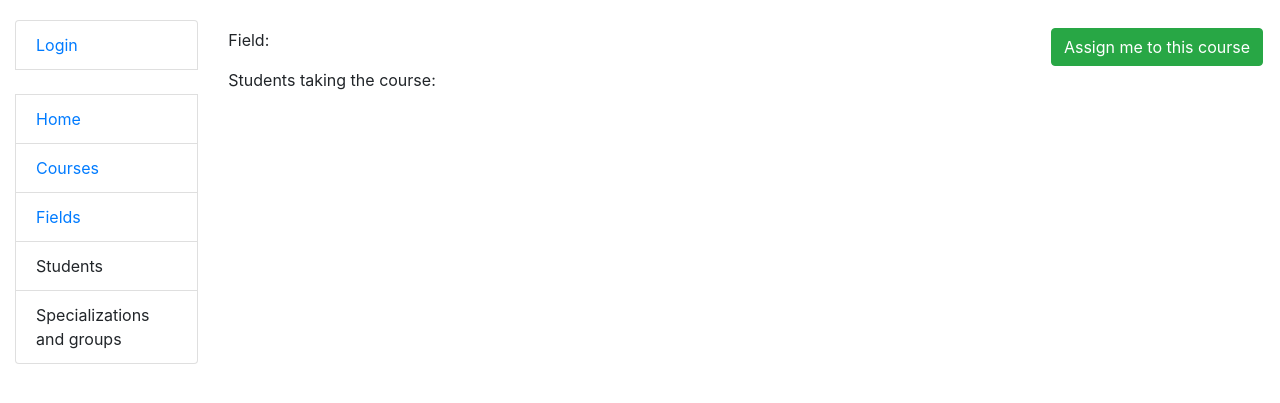
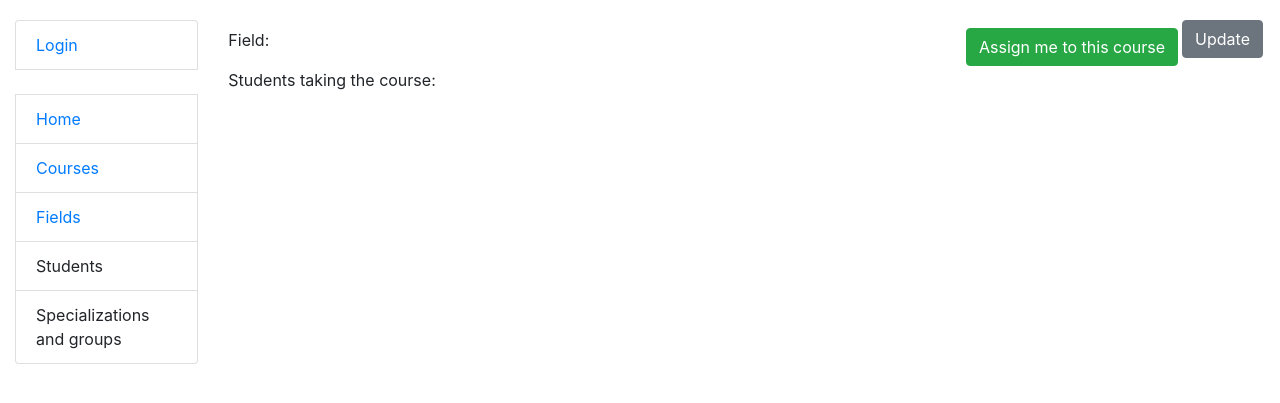
Before and after one commit to KatyaVasylieva/university, a Django app: template templates/optional_courses/course_detail.html in a window 1280 px wide. Shown: the top 403 px of the page. Run offline with Django 3.2, Linux system fonts and the light colour scheme; the template is opened without the code that fills it, so the values that code supplies are empty.

Commit message:
Add link to update page to course_detail template

```diff
--- a/templates/optional_courses/course_detail.html
+++ b/templates/optional_courses/course_detail.html
@@ -4,6 +4,10 @@
 
   <h1>
     {{ course.title }}
+
+    <a href="{% url 'optional-courses:course-update' pk=course.id %}" class="btn btn-secondary link-to-page">
+      Update
+    </a>
   </h1>
 
   {% if course in user.courses.all %}
```
